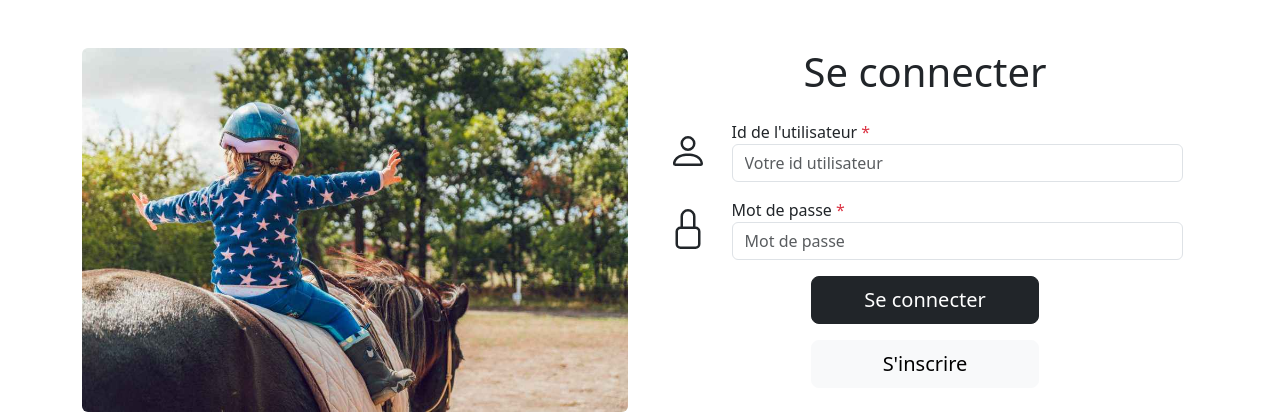
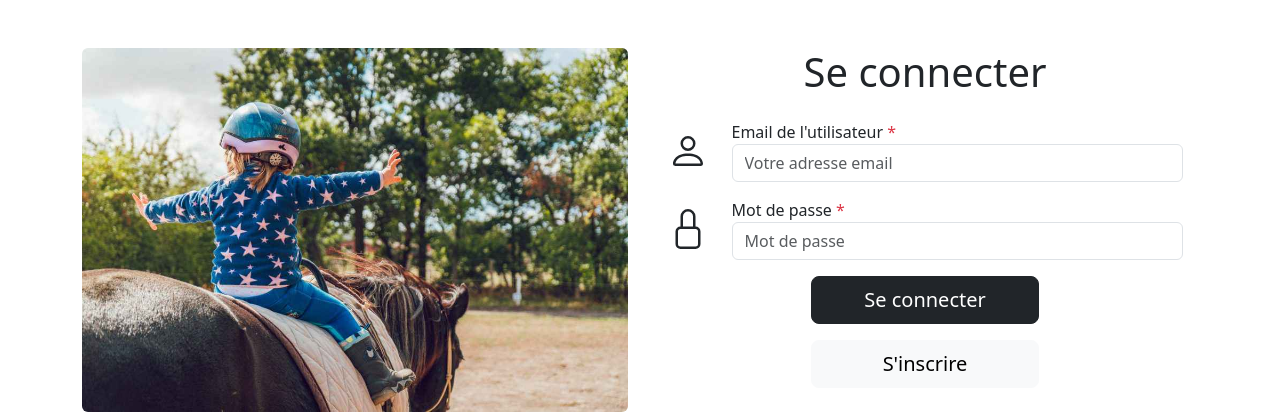
Before and after one commit to elyandreb/SAE-WEB-BD, a Flask app: page /connexion in a window 1280 px wide. Shown: the part 88-504 px from the top of the page. Run offline with Flask 3, Linux system fonts and the light colour scheme; parts of the project's set-up code (start-up, migrations or seed data) failed here and were passed over; some libraries are stand-ins or nearby versions.

Commit message:
changement authentification avec email

```diff
--- a/project/models.py
+++ b/project/models.py
@@ -25,6 +25,10 @@ class Utilisateur(db.Model, UserMixin):
 
     def get_id(self):
         return str(self.id_u)
+
+    @classmethod
+    def get_by_email(cls, email) :
+        return cls.query.filter_by(email = email).first()
 
 class Reserver(db.Model):
     __tablename__ = 'RESERVER'
--- a/project/templates/connexion.html
+++ b/project/templates/connexion.html
@@ -38,17 +38,17 @@
                                     </svg>
                                 </div>
                                 <div class="col-sm-10">
-                                    <label for="id_u" class="form-label mb-0">
-                                        {{ form.id_u.label }} <span class="text-danger">*</span>
+                                    <label for="email" class="form-label mb-0">
+                                        {{ form.email.label }} <span class="text-danger">*</span>
                                     </label>
-                                    {{ form.id_u(size=50, class_="form-control", placeholder="Votre id utilisateur") }}
+                                    {{ form.email(size=50, class_="form-control", placeholder="Votre adresse email") }}
                                 </div>
                             </div>
 
                             <!-- Erreur si l'id est incorrect -->
-                            {% if form.id_u.errors %}
+                            {% if form.email.errors %}
                                 <ul class="list-group">
-                                    {% for e in form.id_u.errors %}
+                                    {% for e in form.email.errors %}
                                         <li class="list-group-item list-group-item-danger">{{ e }}</li>
                                     {% endfor %}
                                 </ul>
--- a/project/views/authentification.py
+++ b/project/views/authentification.py
@@ -8,8 +8,9 @@ from wtforms.validators import DataRequired, EqualTo, Email, Length, Regexp, Val
 from project.models import Utilisateur
 
 class LoginForm (FlaskForm):
-    id_u = StringField("Id de l'utilisateur", validators=[DataRequired()
-                                                        ])
+    email = EmailField("Email de l'utilisateur", validators=[DataRequired(), Email(message='Adresse mail invalide.'),
+                                            Length(max=64)])
+
     password = PasswordField("Mot de passe", validators=[DataRequired(), Length(max=64)])
 
     def get_authentificated_user(self):
@@ -19,7 +20,7 @@ class LoginForm (FlaskForm):
         Returns:
             Utilisateur: L'utilisateur si le mot de passe est correct, None sinon
         """
-        user = Utilisateur.query.get(self.id_u.data)
+        user = Utilisateur.get_by_email(self.email.data)
         if user is None:
             return None
         m = sha256()
```
